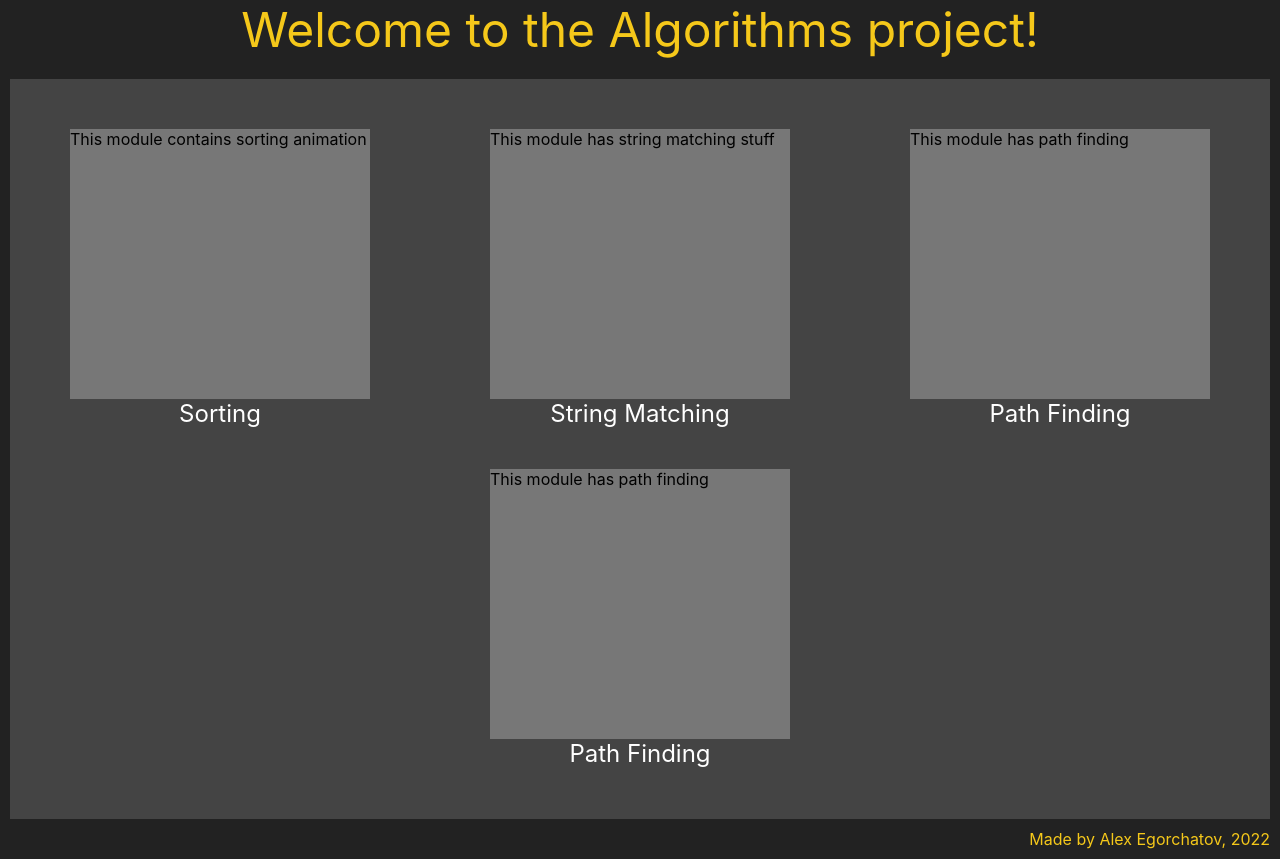
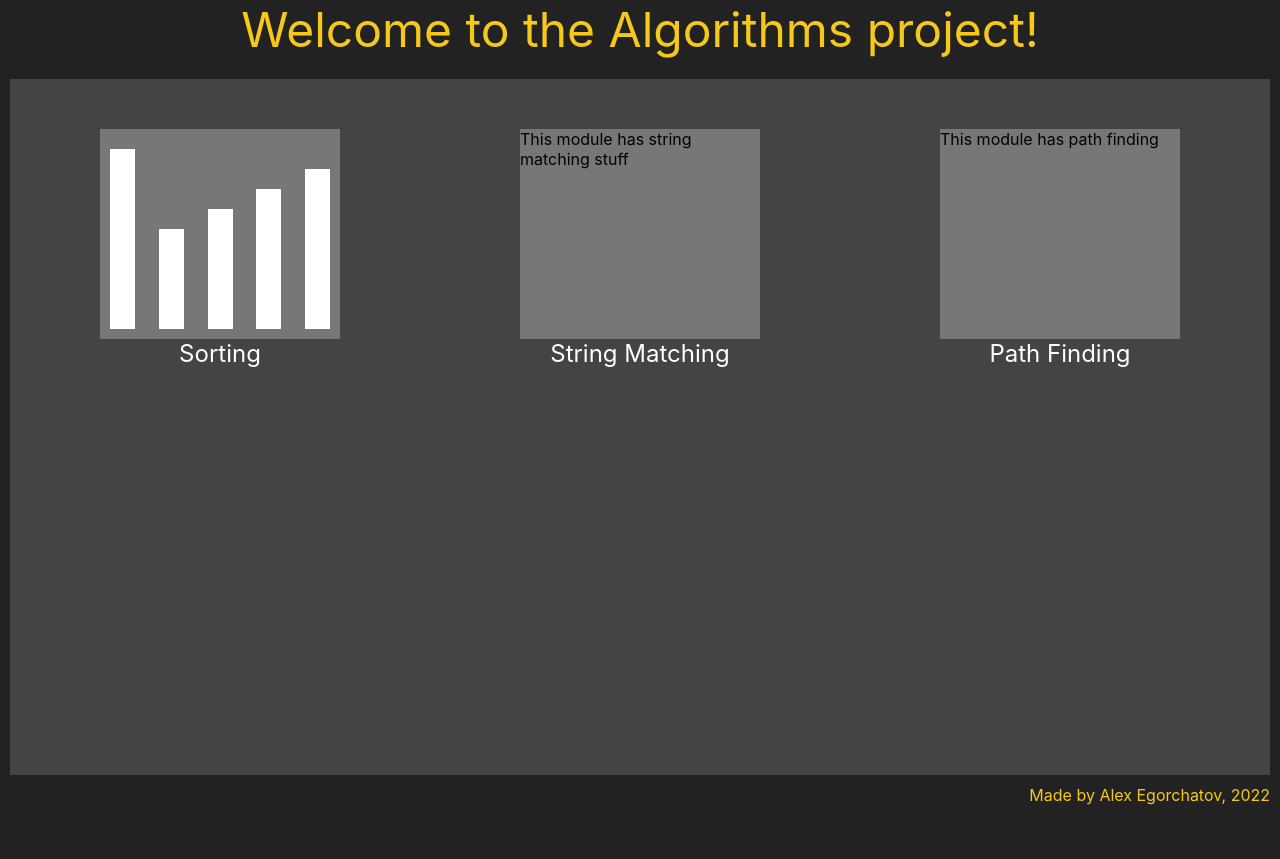
Before and after one commit to AlexEgorchatov/Algorithms, a React (Create React App) app in the folder frontend/: page / in a window 1280 px wide. After the commit the page ends 815 px from the top, so only its background shows below. Built offline with nearby package versions, Linux system fonts and the light colour scheme.

Commit message:
Reorganized files.

```diff
--- a/frontend/src/App.tsx
+++ b/frontend/src/App.tsx
@@ -1,7 +1,7 @@
 /**@jsxImportSource @emotion/react */
 import { css } from '@emotion/react';
 import React from 'react';
-import { HomePage } from './HomePage';
+import { HomePage } from './Pages/HomePage';
 
 function App() {
   return (
--- a/frontend/src/Module.tsx
+++ b/frontend/src/Module Resources/Module.tsx
@@ -12,6 +12,8 @@ interface Props {
 }
 
 export const Module = ({ data }: Props) => {
+  const [isMouseOver, setIsMouseOver] = React.useState(false);
+
   const module = () => {
     switch (data.moduleType) {
       case ModuleEnumeration.Sorting:
@@ -25,18 +27,34 @@ export const Module = ({ data }: Props) => {
     }
   };
 
+  const handleModuleMouseEnter = () => {
+    setIsMouseOver(true);
+    data.startAnimation({});
+  };
+  const handleModuleMouseLeave = () => {
+    setIsMouseOver(false);
+    data.stopAnimation();
+  };
+
   return (
     <div
       css={css`
-        margin: 20px;
-        width: 300px;
-        height: 300px;
+        margin: 10px;
+        padding: ${isMouseOver ? `8px` : `10px`};
+        width: 240px;
+        height: 240px;
+        border-style: solid;
+        border-color: #e8610e;
+        border-width: ${isMouseOver ? `2px` : `0px`};
+        cursor: pointer;
       `}
+      onMouseEnter={handleModuleMouseEnter}
+      onMouseLeave={handleModuleMouseLeave}
     >
       <div
         css={css`
           background-color: #777777;
-          height: 270px;
+          height: 210px;
         `}
       >
         {module()}
--- a/frontend/src/ModuleData.ts
+++ b/frontend/src/Module Resources/ModuleData.ts
@@ -3,23 +3,27 @@ import { ModuleEnumeration } from './ModuleEnumeration';
 export interface ModuleData {
   moduleType: ModuleEnumeration;
   title: string;
+  startAnimation: (initialData: object) => void;
+  stopAnimation: () => void;
 }
 
 export const modules: ModuleData[] = [
   {
     moduleType: ModuleEnumeration.Sorting,
     title: 'Sorting',
+    startAnimation: function (initialData: object): void {},
+    stopAnimation: function (): void {},
   },
   {
     moduleType: ModuleEnumeration.StringMatching,
     title: 'String Matching',
+    startAnimation: function (initialData: object): void {},
+    stopAnimation: function (): void {},
   },
   {
     moduleType: ModuleEnumeration.PathFinding,
     title: 'Path Finding',
-  },
-  {
-    moduleType: ModuleEnumeration.PathFinding,
-    title: 'Path Finding',
+    startAnimation: function (initialData: object): void {},
+    stopAnimation: function (): void {},
   },
 ];
--- a/frontend/src/ModuleList.tsx
+++ b/frontend/src/Module Resources/ModuleList.tsx
@@ -20,7 +20,7 @@ export const ModuleList = ({ data }: Props) => (
     `}
   >
     {data.map((module) => (
-      <Module data={module} />
+      <Module key={module.moduleType} data={module} />
     ))}
   </div>
 );
--- /dev/null
+++ b/frontend/src/Module Resources/SortingModule.tsx
@@ -0,0 +1,39 @@
+/**@jsxImportSource @emotion/react */
+import { css } from '@emotion/react';
+import React from 'react';
+
+interface Props {
+  height: number;
+}
+
+const SortingBar = ({ height }: Props) => {
+  return (
+    <div
+      css={css`
+        background-color: white;
+        width: 25px;
+        height: ${height}px;
+      `}
+    ></div>
+  );
+};
+
+const bars: number[] = [180, 100, 120, 140, 160];
+
+export const SortingModule = () => {
+  return (
+    <div
+      css={css`
+        height: 200px;
+        margin: 0px 10px 0px 10px;
+        display: flex;
+        justify-content: space-between;
+        align-items: flex-end;
+      `}
+    >
+      {bars.map((bar) => (
+        <SortingBar height={bar} />
+      ))}
+    </div>
+  );
+};
--- a/frontend/src/HomePage.tsx
+++ b/frontend/src/Pages/HomePage.tsx
@@ -1,8 +1,8 @@
 /**@jsxImportSource @emotion/react */
 import { css } from '@emotion/react';
 import React from 'react';
-import { ModuleList } from './ModuleList';
-import { modules } from './ModuleData';
+import { ModuleList } from '../Module Resources/ModuleList';
+import { modules } from '../Module Resources/ModuleData';
 
 export const HomePage = () => (
   <React.Fragment>
--- a/frontend/src/SortingModule.tsx
+++ /dev/null
@@ -1,5 +0,0 @@
-import React from 'react';
-
-export const SortingModule = () => {
-  return <div>This module contains sorting animation</div>;
-};
```
Also changed, not shown: frontend/src/Module Resources/ModuleEnumeration.ts (renamed from frontend/src/ModuleEnumeration.ts), frontend/src/Module Resources/PathFindingModule.tsx (renamed from frontend/src/PathFindingModule.tsx), frontend/src/Module Resources/StringMatchingModule.tsx (renamed from frontend/src/StringMatchingModule.tsx), frontend/src/logo.svg (deleted).
